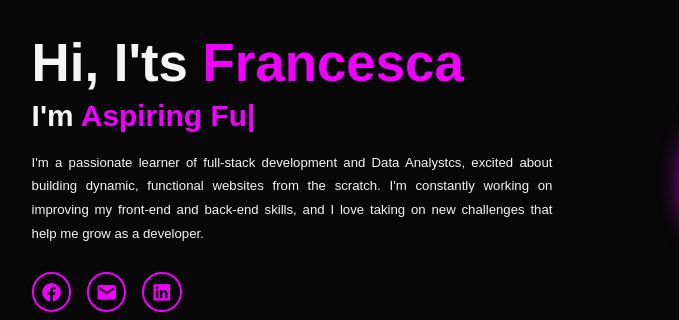
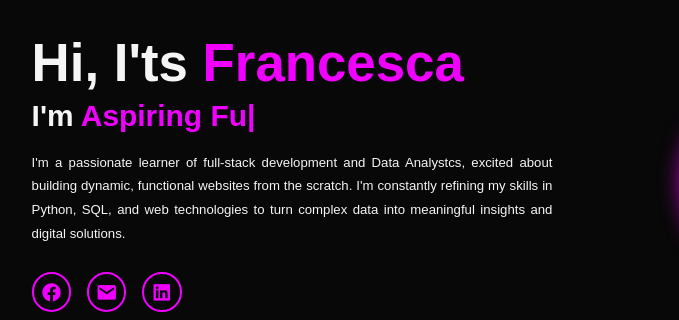
Before and after one commit to iicescaii/Personal-portfolio, a plain HTML site: page index.html in a window 1280 px wide. Shown: the part 265-585 px from the top of the page, 122-801 px from the left. Drawn offline with nearby package versions, Linux system fonts and the light colour scheme.

Commit message:
Revise portfolio introduction
Updated the content in the portfolio webpage to reflect introduction

```diff
--- a/index.html
+++ b/index.html
@@ -33,9 +33,8 @@
         <h3>I'm <span id="element"></span></h3>
         <p>
           I'm a passionate learner of full-stack development and Data Analystcs, excited about
-          building dynamic, functional websites from the scratch. I'm constantly
-          working on improving my front-end and back-end skills, and I love
-          taking on new challenges that help me grow as a developer.
+          building dynamic, functional websites from the scratch. I'm constantly refining my skills in
+          Python, SQL, and web technologies to turn complex data into meaningful insights and digital solutions.
         </p>
 
         <div class="social-icons">
```
